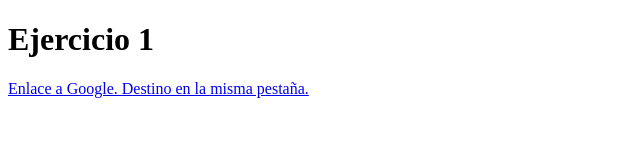
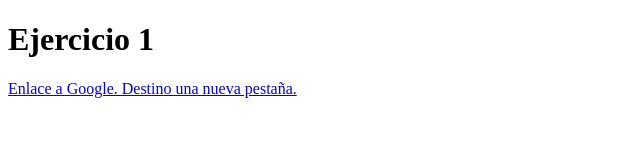
Before and after one commit to putrillaherrero/UT1DIW, a plain HTML site: page Sesión 2(16-09-2019)/Ejercicio1.html in a window 1280 px wide. Shown: the full height of the page, 0-640 px from the left. Drawn offline with Linux system fonts and the light colour scheme.

Commit message:
Añadir nuevos enlaces

```diff
--- a/Sesión 2(16-09-2019)/Ejercicio1.html
+++ b/Sesión 2(16-09-2019)/Ejercicio1.html
@@ -8,6 +8,6 @@
     </head>
     <body>
         <h1>Ejercicio 1</h1> <!--Encabezado de tamaño 1-->
-        <a href="https://www.google.es">Enlace a Google. Destino en la misma pestaña.</a> <!--Enlace a Google-->
+        <a href="https://www.google.es" target="_blank">Enlace a Google. Destino una nueva pestaña.</a> <!--Enlace a Google-->
     </body>
 </html>
```
Also changed, not shown: Sesión 2(16-09-2019)/Añadir la clave a un agente.PNG (added), Sesión 2(16-09-2019)/Añadir la clave ssh al agente.PNG (added), Sesión 2(16-09-2019)/Clave ssh + carpeta destino.PNG (added), Sesión 2(16-09-2019)/Clave ssh creada.PNG (added), Sesión 2(16-09-2019)/Clave ssh en carpeta.PNG (added), Sesión 2(16-09-2019)/Conectar clave ssh con Github.PNG (added), Sesión 2(16-09-2019)/Creación Rama1.PNG (added), Sesión 2(16-09-2019)/Creando clave ssh.PNG (added), Sesión 2(16-09-2019)/Hacer login en GitHub.PNG (added), Sesión 2(16-09-2019)/Para subirl push al repositorio.PNG (added), Sesión 2(16-09-2019)/Ver mi usuario y mail con git config --list.PNG (added), Sesión 2(16-09-2019)/git config --list.PNG (added), 2 other files.
